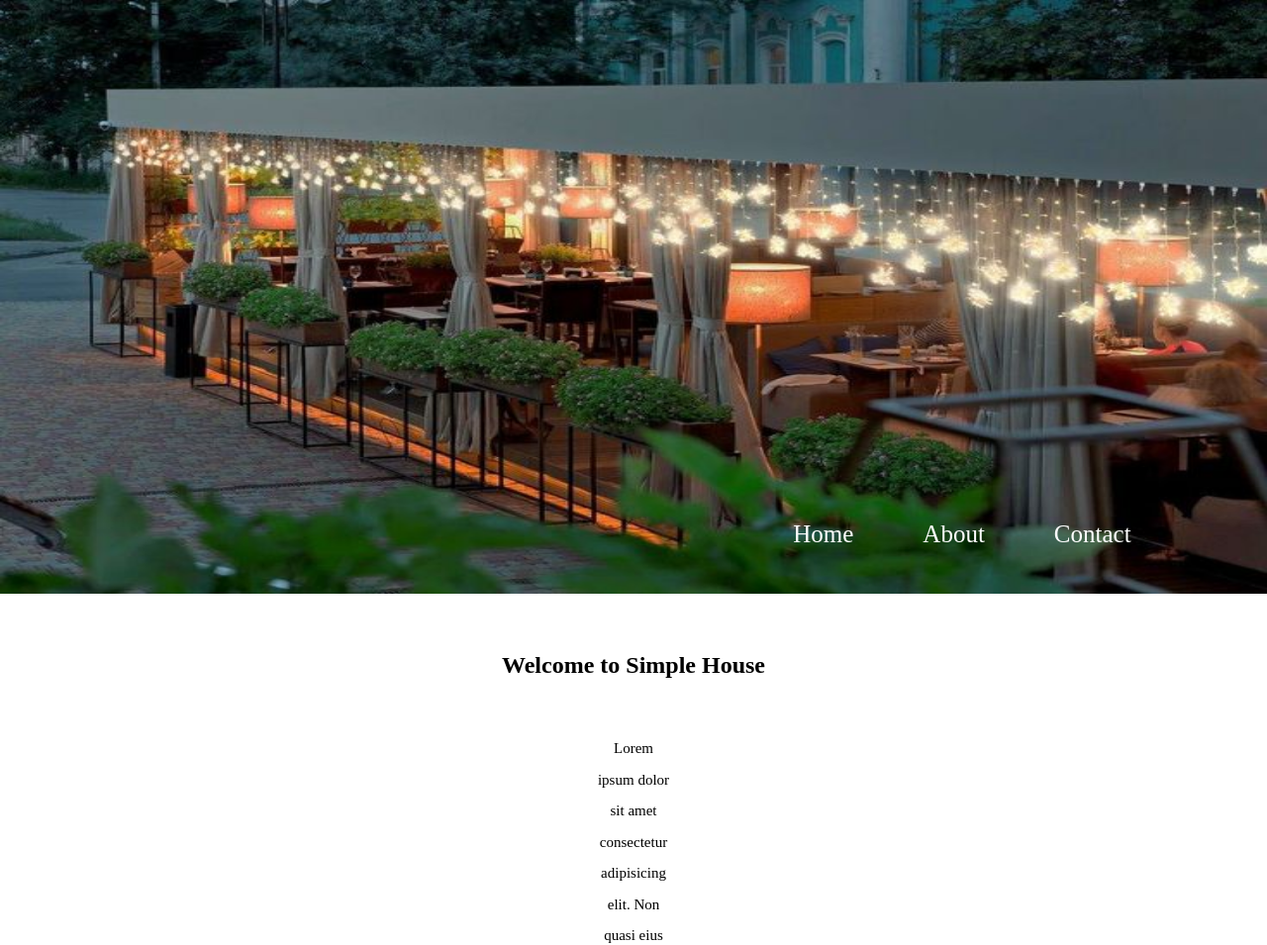
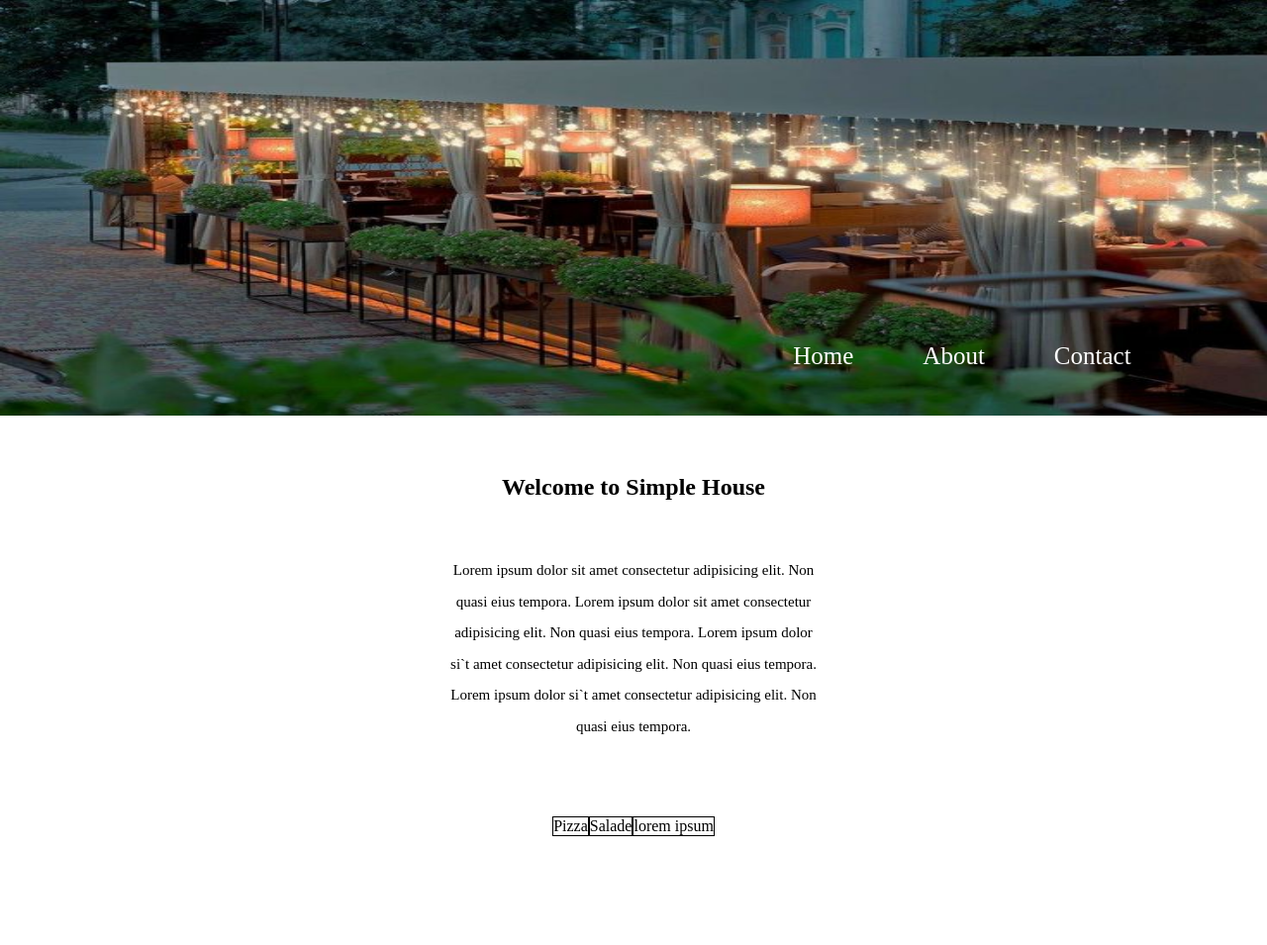
Before and after one commit to jacquesbedo/projet-oscar-1, a plain HTML site: page index.html in a window 1280 px wide. Shown: the top 955 px of the page at 99% size. After the commit the page ends 845 px from the top, so only its background shows below. Drawn offline with Linux system fonts and the light colour scheme.

Commit message:
On branch main

```diff
--- a/index.html
+++ b/index.html
@@ -8,7 +8,7 @@
 </head>
 <body>
     <div class="partie1">
-        <img src="img/img1.jpeg" alt="" width="100%" height="600vh">
+        <img src="img/img1.jpeg" alt="" width="100%" height="420vh">
 
 
             <ul>
@@ -27,7 +27,9 @@
                 adipisicing elit. Non quasi eius tempora.
                 Lorem ipsum dolor sit amet consectetur
                 adipisicing elit. Non quasi eius tempora.
-                Lorem ipsum dolor sit amet consectetur
+                Lorem ipsum dolor si`t amet consectetur
+                adipisicing elit. Non quasi eius tempora.
+                Lorem ipsum dolor si`t amet consectetur
                 adipisicing elit. Non quasi eius tempora.
             </p>
 
--- a/style.css
+++ b/style.css
@@ -68,6 +68,18 @@
 .partie2 p
 {
     font-size: 15px;
-    margin: 0 40em 5em 40em;
+    margin: 0 30em 5em 30em;
     line-height: 2.1;
 }
+.partie2 ul
+{
+    display: flex;
+    justify-content: center;
+}
+.partie2 li
+{
+    pmargin: 150px;
+    list-style: none;
+    font-size: 16px;
+    border: 1px solid black;
+}
```
